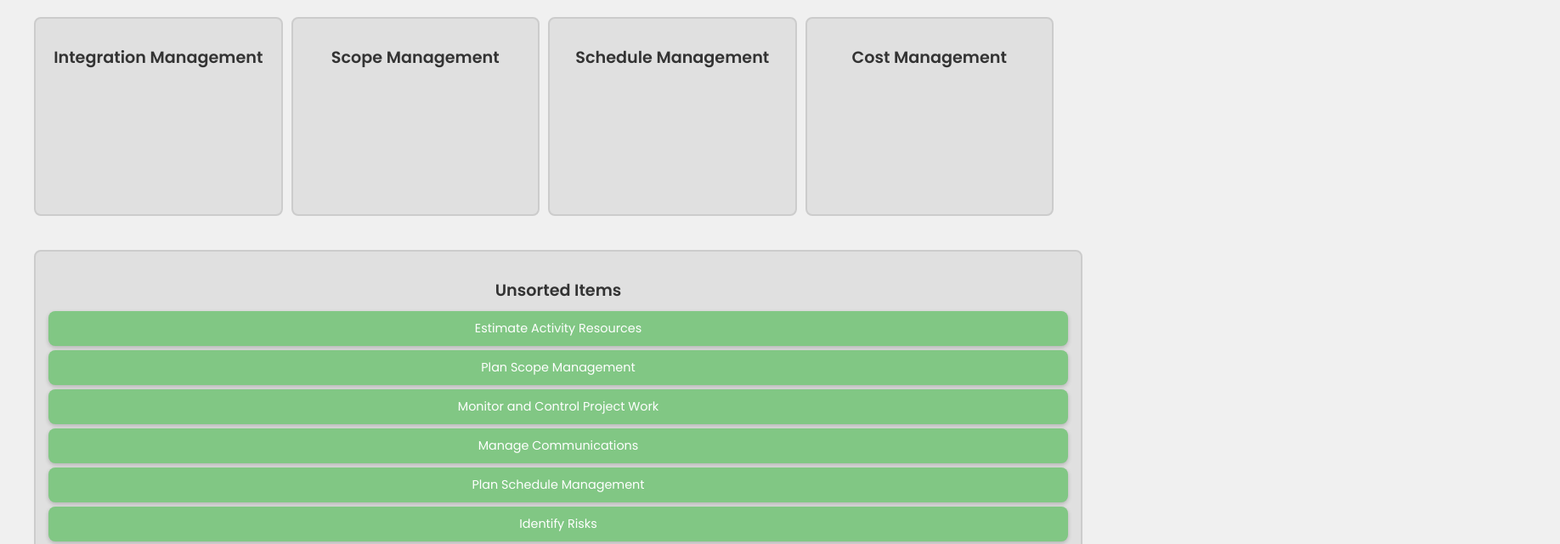
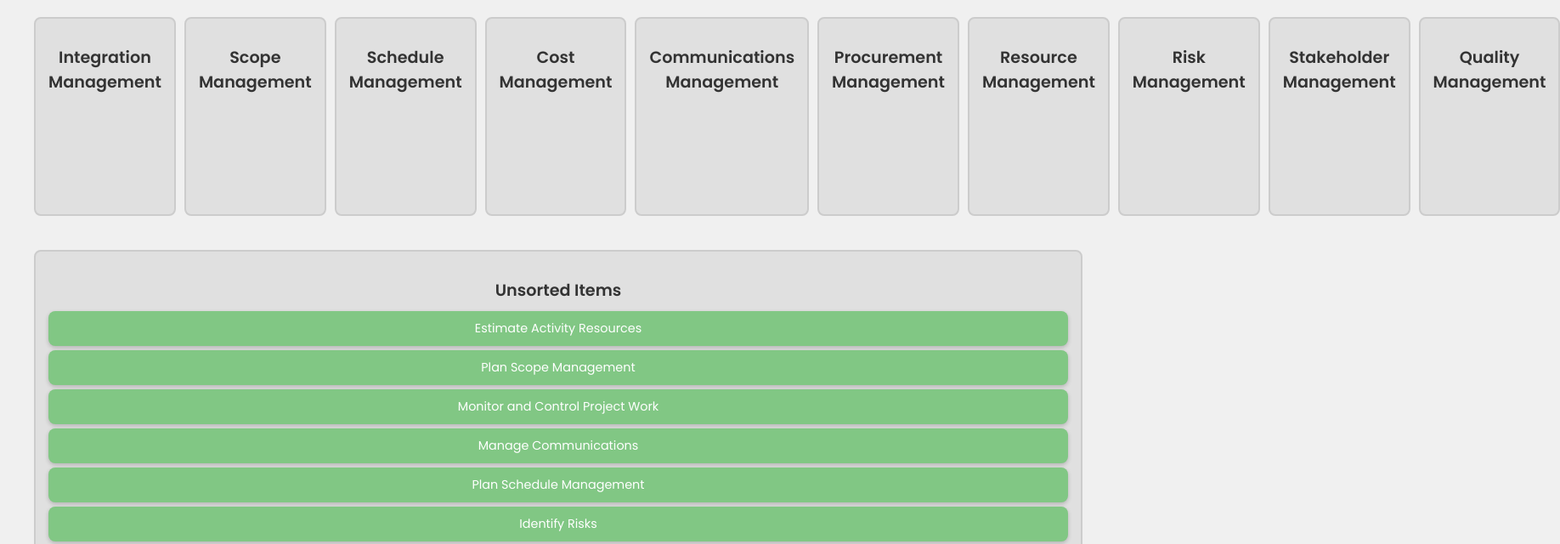
Before and after one commit to eparker71/pmp-process-matching-game, a plain HTML site: page process_game2.html in a window 1280 px wide. Shown: the top 640 px of the page at 85% size, 1836 px wide, since content can reach past the window. Drawn offline with Linux system fonts and the light colour scheme.

Commit message:
Update process_game2.html

```diff
--- a/process_game2.html
+++ b/process_game2.html
@@ -131,6 +131,12 @@
     </style>
 </head>
 <body>
+    <!--
+
+    "Communications Management","Procurement Management",
+    "Quality Management","Resource Management","Risk Management","Stakeholder Management"
+
+    -->
     <div id="game-container">
         <div id="columns-container">
             <div class="game-column" data-knowledge-area="Integration Management">
@@ -145,6 +151,26 @@
             <div class="game-column" data-knowledge-area="Cost Management">
                 <h2>Cost Management</h2>
             </div>
+
+            <div class="game-column" data-knowledge-area="Communications Management">
+                <h2>Communications Management</h2>
+            </div>
+            <div class="game-column" data-knowledge-area="Procurement Management">
+                <h2>Procurement Management</h2>
+            </div>
+            <div class="game-column" data-knowledge-area="Resource Management">
+                <h2>Resource Management</h2>
+            </div>
+            <div class="game-column" data-knowledge-area="Risk Management">
+                <h2>Risk Management</h2>
+            </div>
+            <div class="game-column" data-knowledge-area="Stakeholder Management">
+                <h2>Stakeholder Management</h2>
+            </div>
+            <div class="game-column" data-knowledge-area="Quality Management">
+                <h2>Quality Management</h2>
+            </div>
+
         </div>
         <div id="card-box">
             <h2>Unsorted Items</h2>
```
